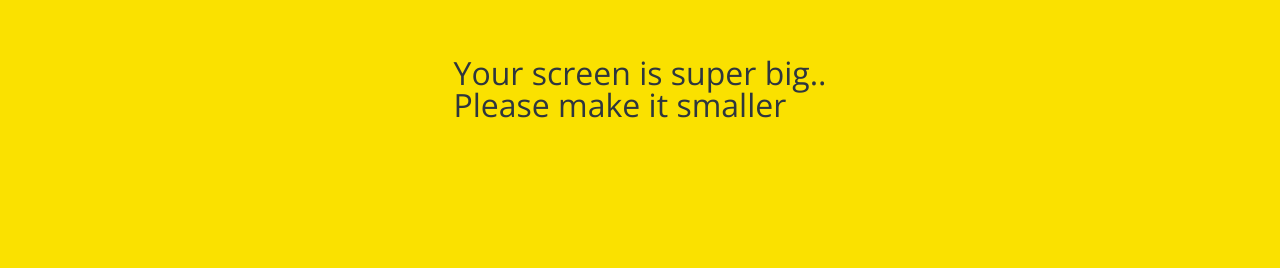
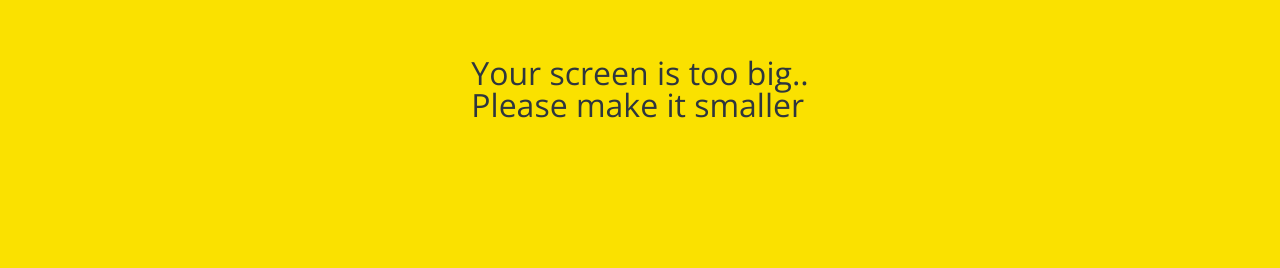
Before and after one commit to JaeKimdev/KakaoTalk-Clone, a plain HTML site: page find.html in a window 1280 px wide. Shown: the part 311-579 px from the top of the page. Drawn offline with nearby package versions, Linux system fonts and the light colour scheme.

Commit message:
Update find.html

```diff
--- a/find.html
+++ b/find.html
@@ -136,7 +136,7 @@
     </nav>
 
     <div id="no-mobile">
-        <p>Your screen is super big..<br>
+        <p>Your screen is too big..<br>
             Please make it smaller</p>
     </div>
 
```
